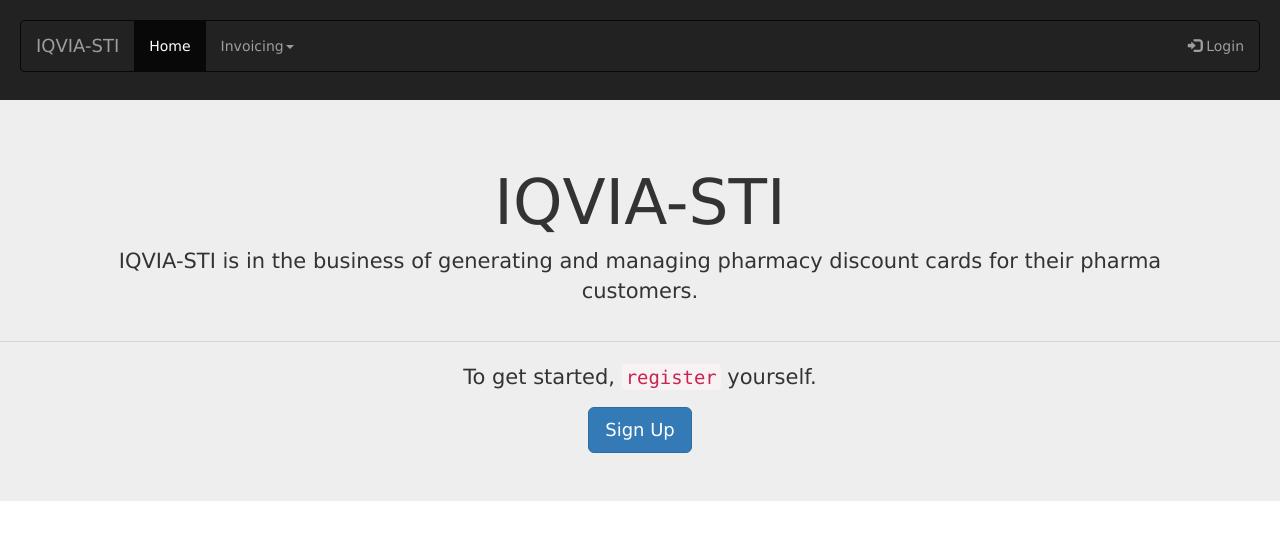
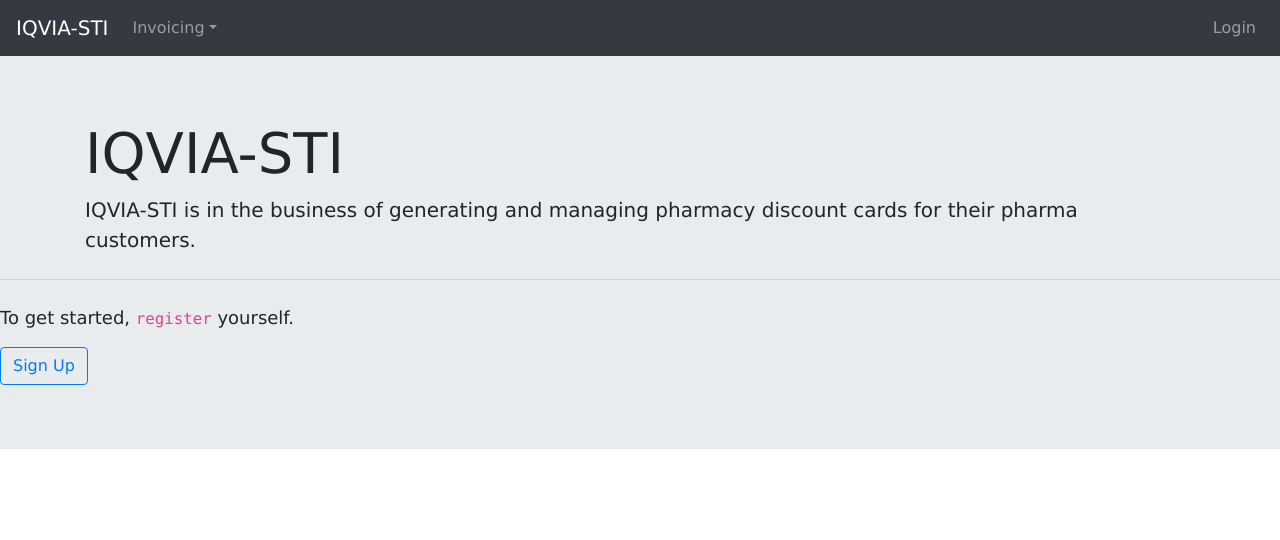
Before and after one commit to 92-sonalsharma/sti, a React (Create React App) app: page / in a window 1280 px wide. Shown: the top 540 px of the page. Built offline with nearby package versions, Linux system fonts and the light colour scheme.

Commit message:
Client list view added along with bootstrap

```diff
--- a/package.json
+++ b/package.json
@@ -3,8 +3,11 @@
   "version": "0.1.0",
   "private": true,
   "dependencies": {
+    "bootstrap": "^4.3.1",
     "react": "^16.8.6",
+    "react-bootstrap": "^1.0.0-beta.9",
     "react-dom": "^16.8.6",
+    "react-router-dom": "^5.0.1",
     "react-scripts": "0.9.5"
   },
   "devDependencies": {},
--- a/public/index.html
+++ b/public/index.html
@@ -5,7 +5,12 @@
     <meta name="viewport" content="width=device-width, initial-scale=1">
     <link rel="shortcut icon" href="%PUBLIC_URL%/favicon.ico">
 
-    <link rel="stylesheet" href="https://maxcdn.bootstrapcdn.com/bootstrap/3.4.0/css/bootstrap.min.css">
+    <link
+  rel="stylesheet"
+  href="https://maxcdn.bootstrapcdn.com/bootstrap/4.3.1/css/bootstrap.min.css"
+  integrity="sha384-ggOyR0iXCbMQv3Xipma34MD+dH/1fQ784/j6cY/iJTQUOhcWr7x9JvoRxT2MZw1T"
+  crossorigin="anonymous"
+/>
     <script src="https://ajax.googleapis.com/ajax/libs/jquery/3.4.1/jquery.min.js"></script>
     <script src="https://maxcdn.bootstrapcdn.com/bootstrap/3.4.0/js/bootstrap.min.js"></script>
     <!--
--- a/src/App.js
+++ b/src/App.js
@@ -1,51 +1,13 @@
 import React, { Component } from "react";
 import logo from "./logo.svg";
 import "./App.css";
+import ClientList from './components/client/js/ManageClients'
+import { Route, Switch, Link } from 'react-router-dom';
+import {Navbar, Nav, NavDropdown,Button} from 'react-bootstrap';
 
-class App extends Component {
-  render() {
-    return (
-      <div className="App">
-        <div className="App-header">
-          <nav class="navbar navbar-inverse">
-            <div class="container-fluid">
-              <div class="navbar-header">
-                <a class="navbar-brand" href="#">
-                  IQVIA-STI
-                </a>
-              </div>
-              <ul class="nav navbar-nav">
-                <li class="active">
-                  <a href="#">Home</a>
-                </li>
-                <li class="dropdown">
-                  <a class="dropdown-toggle" data-toggle="dropdown" href="#">
-                    Invoicing
-                    <span class="caret" />
-                  </a>
-                  <ul class="dropdown-menu">
-                    <li>
-                      <a href="#">Manage Invoice Tables</a>
-                    </li>
-                  </ul>
-                </li>
-              </ul>
-              <ul class="nav navbar-nav navbar-right">
-                {/* <li>
-                  <a href="#">
-                    <span class="glyphicon glyphicon-user" /> Sign Up
-                  </a>
-                </li> */}
-                <li>
-                  <a href="#">
-                    <span class="glyphicon glyphicon-log-in" /> Login
-                  </a>
-                </li>
-              </ul>
-            </div>
-          </nav>
-        </div>
-        <div class="jumbotron jumbotron-fluid">
+function HomePage(){
+  return(
+    <div class="jumbotron jumbotron-fluid">
           <div class="container">
             <h1 class="display-4">IQVIA-STI</h1>
             <p class="lead">
@@ -57,10 +19,41 @@ class App extends Component {
           <p className="App-intro">
             To get started, <code>register</code> yourself.
           </p>
-          <a class="btn btn-primary btn-lg" href="#" role="button">
-            Sign Up
-          </a>
+          <Button variant="outline-primary">Sign Up</Button>
         </div>
+  );
+}
+
+function NavBar(){
+  return(
+    <Navbar collapseOnSelect expand="lg" bg="dark" variant="dark" >
+  <Navbar.Brand href="/">IQVIA-STI</Navbar.Brand>
+  <Navbar.Toggle aria-controls="responsive-navbar-nav" />
+  <Navbar.Collapse id="responsive-navbar-nav">
+    <Nav className="mr-auto">
+      <NavDropdown title="Invoicing" id="collasible-nav-dropdown">
+        <NavDropdown.Item href="/clients">Manage Invoice Tables</NavDropdown.Item>
+      </NavDropdown>
+    </Nav>
+    <Nav>
+      <Nav.Link href="#deets">
+                    <span class="glyphicon glyphicon-log-in" /> Login
+                  </Nav.Link>
+    </Nav>
+  </Navbar.Collapse>
+</Navbar>
+  );
+}
+
+class App extends Component {
+  render() {
+    return (
+      <div>
+      <NavBar />
+        <Switch>
+        <Route exact path="/" component={HomePage} />
+        <Route path="/clients" component={ClientList} />
+      </Switch>
       </div>
     );
   }
--- a/src/components/client/js/ManageClients.js
+++ b/src/components/client/js/ManageClients.js
@@ -0,0 +1,61 @@
+import React from 'react';
+import { Card } from 'react-bootstrap';
+
+class ClientList extends React.Component {
+
+    state = {
+        users: []
+    };
+
+    getUsers = async () => {
+        const resp = await fetch('http://172.16.6.77:9090/users', {
+            method: 'GET',
+            headers: {
+                'Content-Type': 'application/json',
+            }
+        })
+        const data = await resp.json();;
+        console.log(data);
+        this.setState(...this.state, { users: data });
+        console.log(this.state);
+    }
+
+    componentWillMount(){
+        this.getUsers();
+    }
+
+    componentDidMount(){
+        this.timer = setInterval(()=> this.getUsers(), 5000)
+       }
+
+    render() {
+        return (
+            <div>
+                Client list here!
+                {this.state.users.map(item => (<ClientItem user={item} />))}
+            </div>
+        );
+    }
+}
+
+function ClientItem(props) {
+    return (
+
+        <div>
+            <Card style={{ width: '50rem',margin :'auto' }}>
+                <Card.Body>
+                    <Card.Title>{props.user.name}</Card.Title>
+                    <Card.Subtitle className="mb-2 text-muted">SSN: {props.user.ssn}</Card.Subtitle>
+                    <Card.Text>
+                        <span style={{ margin: '0 2rem' }}>Company: {props.user.company}</span>
+                        <span style={{ margin: '0 2rem' }}>Email: {props.user.emailId}</span>
+                    </Card.Text>
+                    <Card.Link href="#">Edit</Card.Link>
+                    <Card.Link href="#">Delete</Card.Link>
+                </Card.Body>
+            </Card>
+        </div>
+
+    );
+}
+export default ClientList;
--- a/src/index.js
+++ b/src/index.js
@@ -2,8 +2,12 @@ import React from 'react';
 import ReactDOM from 'react-dom';
 import App from './App';
 import './index.css';
+import { BrowserRouter as Router } from 'react-router-dom';
 
 ReactDOM.render(
-  <App />,
+  <Router>
+    <App />
+  </Router>
+  ,
   document.getElementById('root')
 );
```
